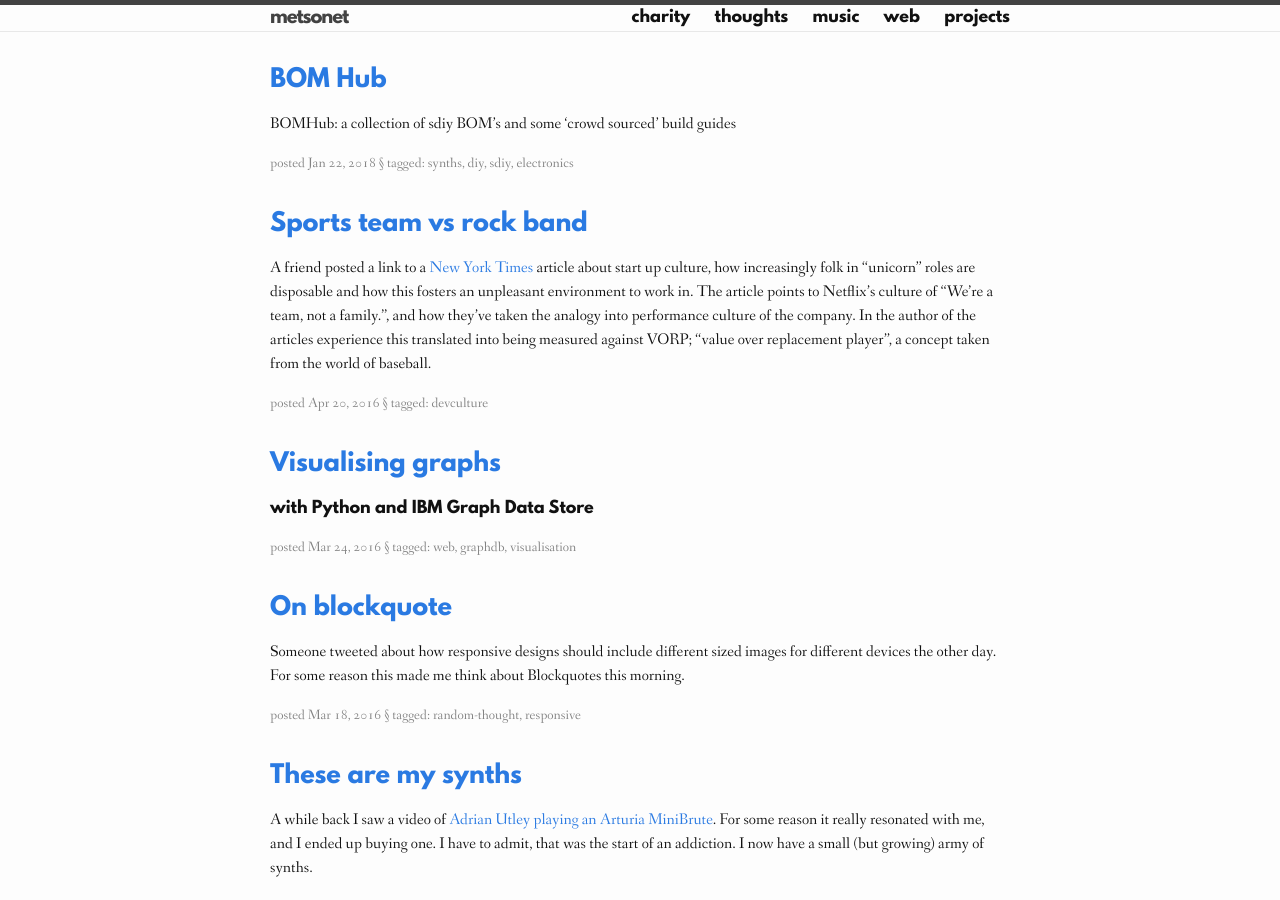
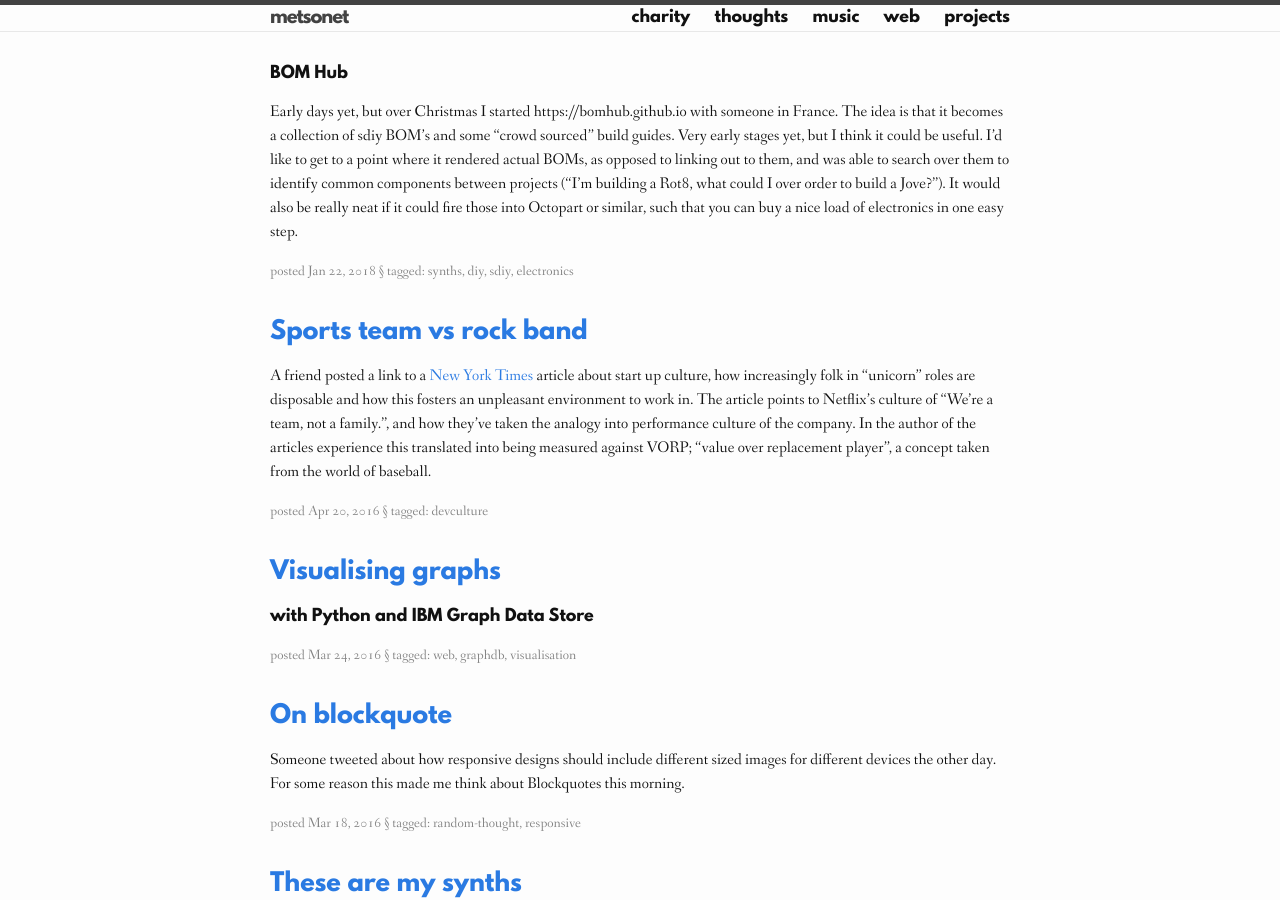
Before and after one commit to drsm79/drsm79.github.com, a Jekyll site: the page built from index.html, in a window 1280 px wide and 900 px high. Built offline with Jekyll 4.4.1, drawn with Linux system fonts in a browser that asks for light colours; part of the change alters nothing that is shown.

```diff
--- a/_posts/2018-01-22-bomhub.md
+++ b/_posts/2018-01-22-bomhub.md
@@ -4,6 +4,5 @@ layout: post
 date:   2018-01-22
 categories: projects
 tags: synths diy sdiy electronics
-excerpt: "BOMHub: a collection of sdiy BOM's and some 'crowd sourced' build guides"
 ---
 Early days yet, but over Christmas I started https://bomhub.github.io with someone in France. The idea is that it becomes a collection of sdiy BOM's and some "crowd sourced" build guides. Very early stages yet, but I think it could be useful. I'd like to get to a  point where it rendered actual BOMs, as opposed to linking out to them, and was able to search over them to  identify common components between projects ("I'm building a Rot8, what could I over order to build a Jove?"). It would also be really neat if it could fire those into Octopart or similar, such that you can buy a nice load of electronics in one easy step.
```
